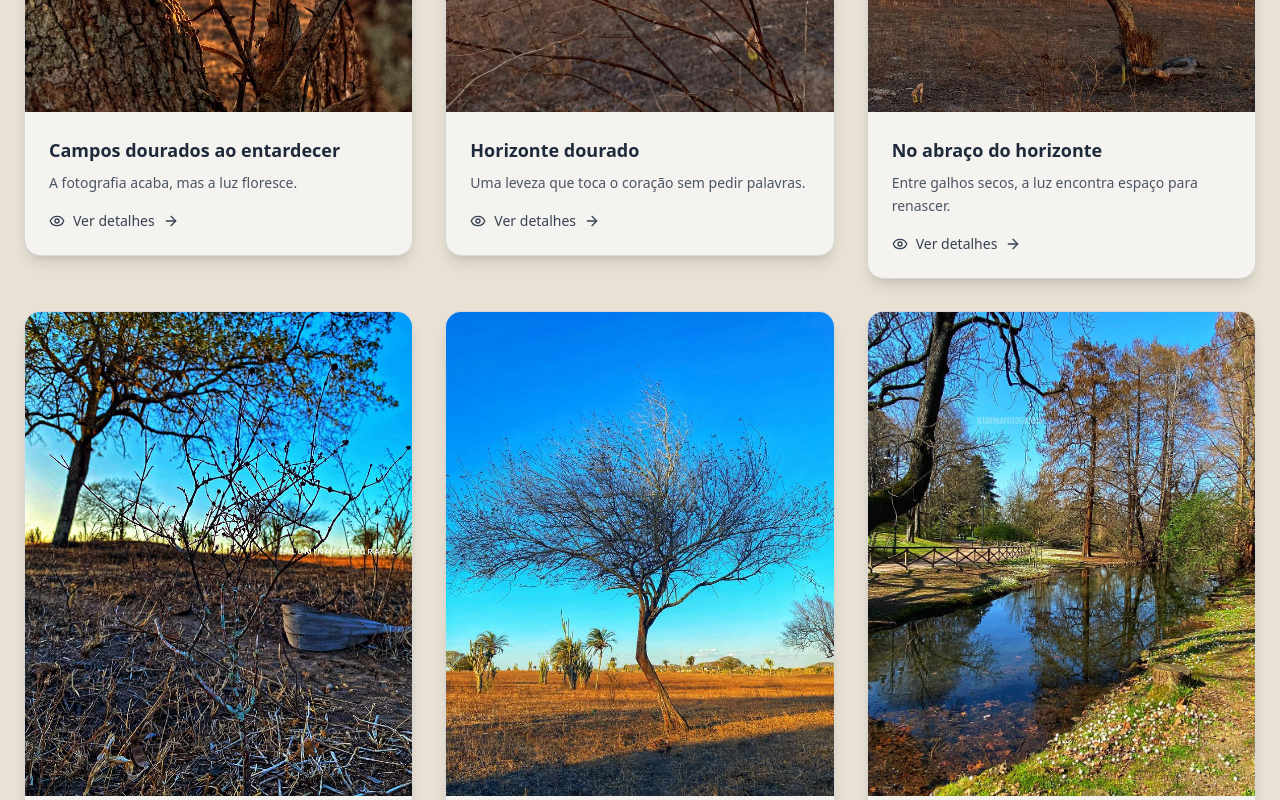
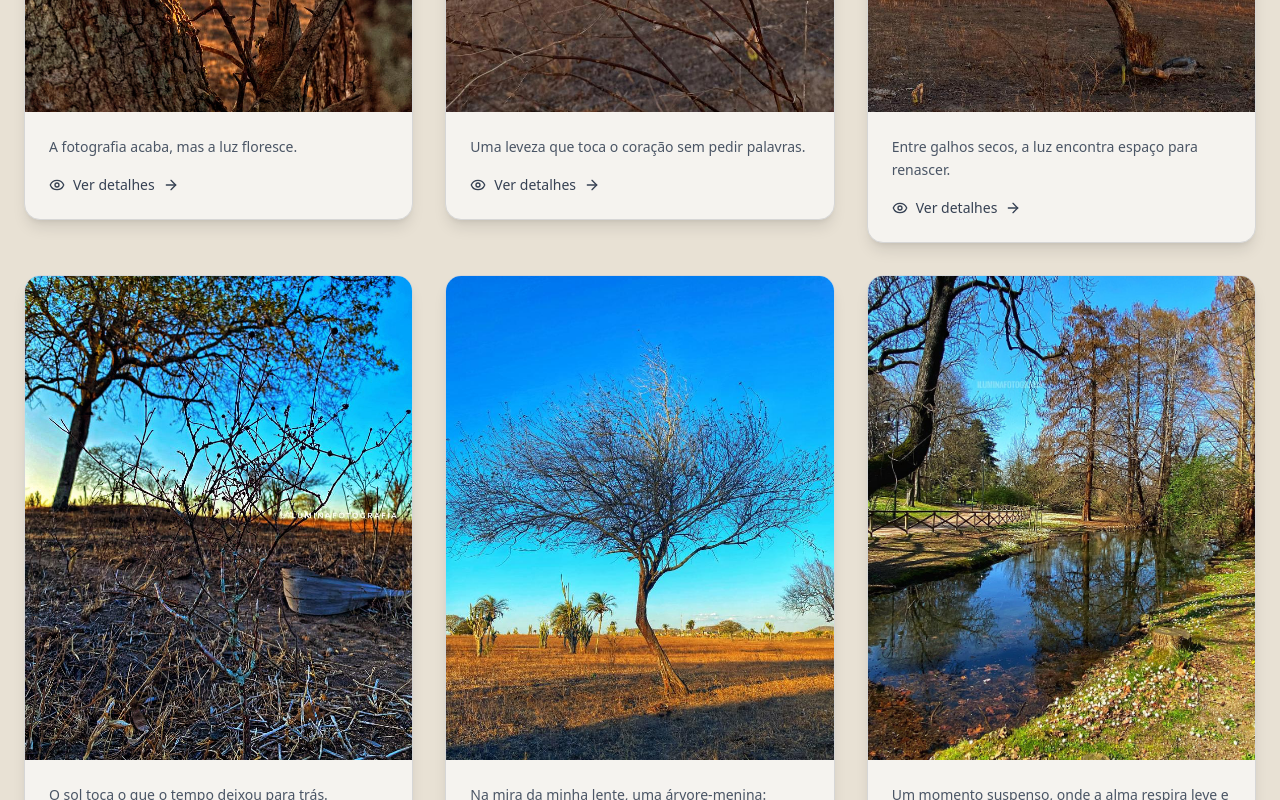
Before and after one commit to CrislayneSoares/iluminafotografia, a Next.js app: page / in a window 1280 px wide. Shown: the part 1780-2580 px from the top of the page. Built offline with nearby package versions, Linux system fonts and the light colour scheme.

Commit message:
remoção dos títulos

```diff
--- a/src/app/page.tsx
+++ b/src/app/page.tsx
@@ -156,7 +156,6 @@ export default function Home() {
             <div className="absolute inset-0 bg-gradient-to-t from-black/60 via-transparent to-transparent opacity-0 group-hover:opacity-100 transition-all duration-300" />
           </div>
           <div className="p-6">
-            <h4 className="text-lg font-semibold text-gray-800 mb-2">{image.alt}</h4>
             <p className="text-gray-600 text-sm leading-relaxed">{image.story}</p>
             <div className="flex items-center gap-2 mt-4 text-gray-700">
               <Eye className="w-4 h-4" />
```
